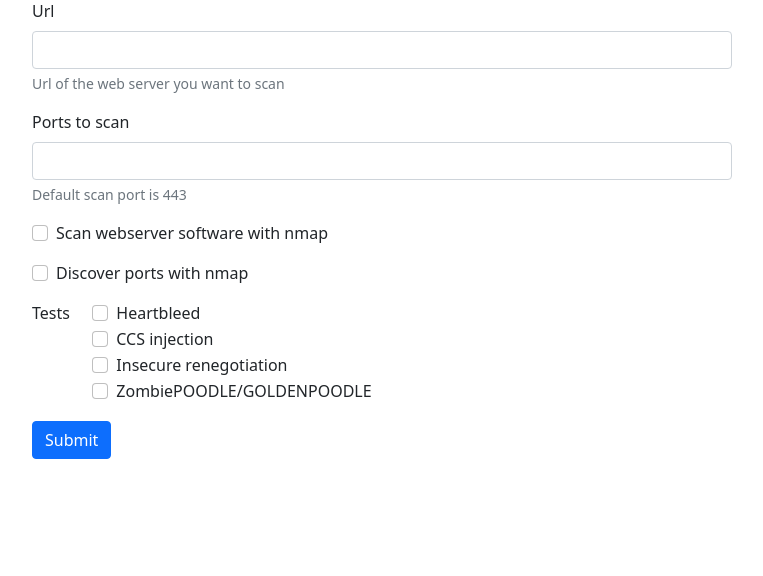
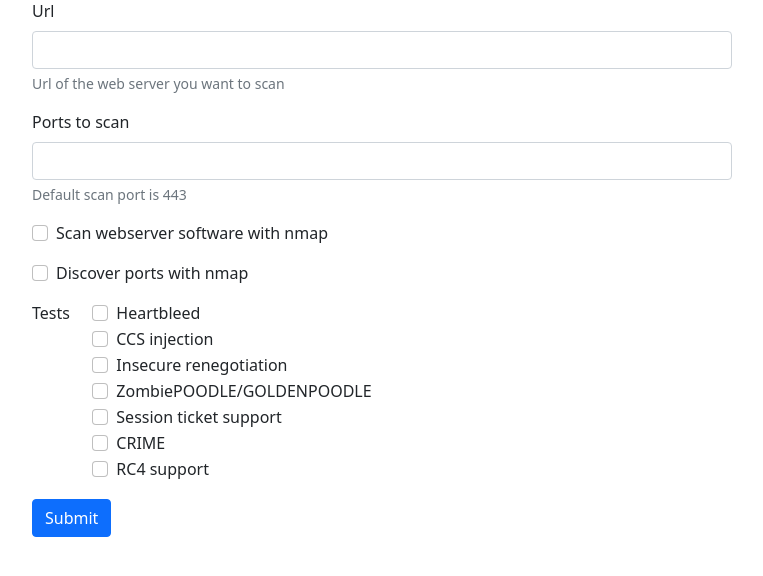
Before and after one commit to SamoKopecky/ssltest, a Flask app: page / in a window 1280 px wide. Shown: the part 97-673 px from the top of the page, without its empty margins (258-1021 px from the left). Run offline with Flask 2, Linux system fonts and the light colour scheme.

Commit message:
Update web GUI for new vulnerabilities

```diff
--- a/server_app/server.py
+++ b/server_app/server.py
@@ -18,7 +18,9 @@ def index():
         'ccsinjection': '2',
         'insecrene': '3',
         'poodle': '4',
-
+        'sessionticket': '5',
+        'crime': '6',
+        'rc4support': '7',
     }
     if request.method == 'POST':
         url = request.form['url']
--- a/server_app/templates/query_form.html
+++ b/server_app/templates/query_form.html
@@ -59,6 +59,24 @@
                     ZombiePOODLE/GOLDENPOODLE
                 </label>
             </div>
+            <div class="form-check">
+                <input class="form-check-input" type="checkbox" name="sessionticket" id="sessionticket">
+                <label class="form-check-label" for="sessionticket">
+                    Session ticket support
+                </label>
+            </div>
+            <div class="form-check">
+                <input class="form-check-input" type="checkbox" name="crime" id="crime">
+                <label class="form-check-label" for="crime">
+                    CRIME
+                </label>
+            </div>
+            <div class="form-check">
+                <input class="form-check-input" type="checkbox" name="rc4support" id="rc4support">
+                <label class="form-check-label" for="rc4support">
+                    RC4 support
+                </label>
+            </div>
         </div>
     </fieldset>
     <div>
--- a/tlstest.py
+++ b/tlstest.py
@@ -176,8 +176,8 @@ def parse_options(program_args):
                             3: Insecure renegotiation
                             4: ZombiePOODLE/GOLDENPOODLE
                             5: Session ticket support
-                            5: CRIME
-                            5: RC4 support
+                            6: CRIME
+                            7: RC4 support
                         '''))
     parser.add_argument('-fc', '--fix-conf', action='store_true', default=False,
                         help=textwrap.dedent('''\
```
